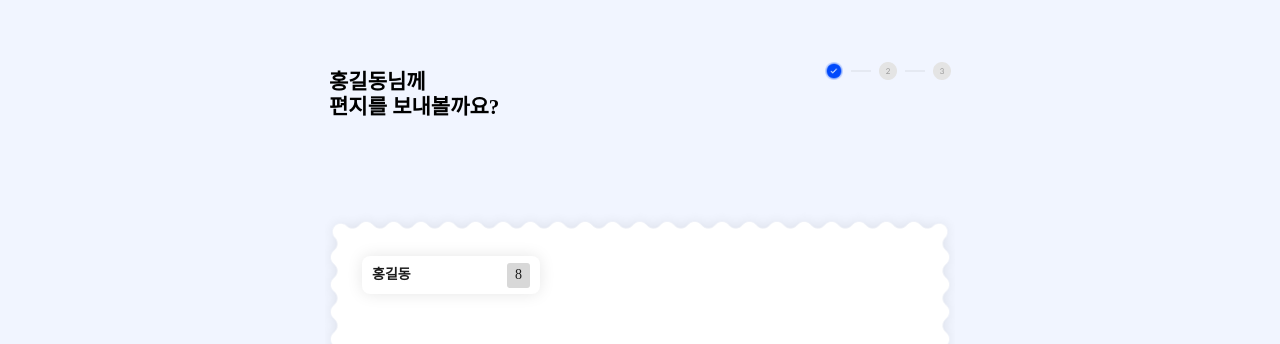
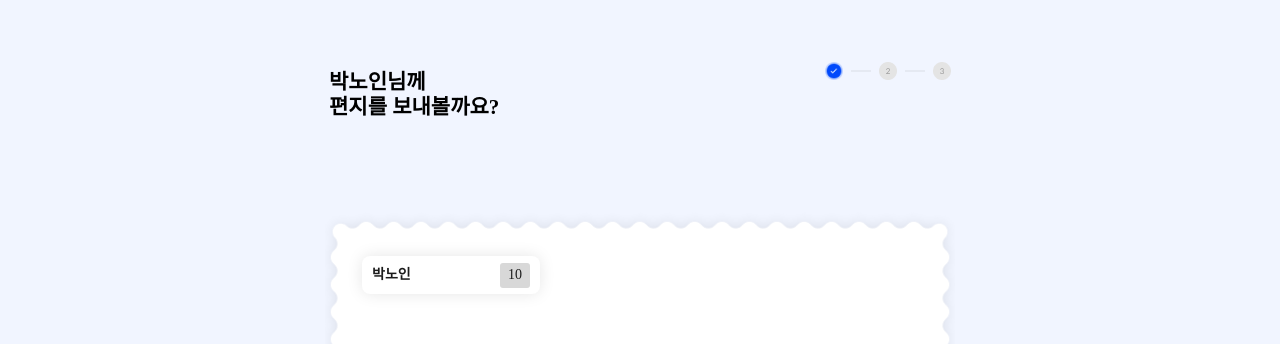
Before and after one commit to eyear22/type_eyear_frontend, a React (Create React App) app: page /mail in a window 1280 px wide. Shown: the part 152-496 px from the top of the page. Built offline with nearby package versions, Linux system fonts and the light colour scheme.

Commit message:
[CHORE] 이름 수정

```diff
--- a/src/components/Mail/MailFirst.tsx
+++ b/src/components/Mail/MailFirst.tsx
@@ -15,14 +15,14 @@ const MailFirst: React.FC<MailFirstType> = ({ stage, setStage, date }) => {
         stage={stage}
         setStage={setStage}
         leftArrow={false}
-        title={'홍길동님께' + '\n' + '편지를 보내볼까요?'}
+        title={'박노인님께' + '\n' + '편지를 보내볼까요?'}
         desc="*등록된 가족은 마이페이지에서 등록 및 수정이 가능해요."
       >
         <Wrap>
           <img src={MailBasic} alt="" />
           <div className="receiver">
-            홍길동
-            <span>8</span>
+            박노인
+            <span>10</span>
           </div>
           <div className="date">{date}</div>
           <div className="send">박세희 드림</div>
--- a/src/components/Mail/MailSecond.tsx
+++ b/src/components/Mail/MailSecond.tsx
@@ -48,7 +48,7 @@ const MailSecond: React.FC<MailSecondType> = ({ stage, setStage, setMailIndex, d
             <img src={Mail4} alt="" />
             <img src={Mail5} alt="" />
           </CustomSlider>
-          <div className="receiver">홍길동</div>
+          <div className="receiver">박노인</div>
           <div className="date">{date}</div>
           <div className="send">박세희 드림</div>
           <div className="card">EYEAR</div>
--- a/src/components/Mail/MailThird.tsx
+++ b/src/components/Mail/MailThird.tsx
@@ -77,7 +77,7 @@ const MailThird: React.FC<MailThirdType> = ({ stage, setStage, mailIndex }) => {
       >
         <Wrap>
           <img src={process.env.PUBLIC_URL + `/img/mail${mailIndex + 1}.png`} alt="" />
-          <div className="receiver">홍길동</div>
+          <div className="receiver">박노인</div>
           {video.length === 0 ? (
             <div className="dragWrap" onDragOver={dragOver} onDrop={onDropFiles} onChange={onInputFile}>
               <img src={UploadIcon} alt="" />
```
